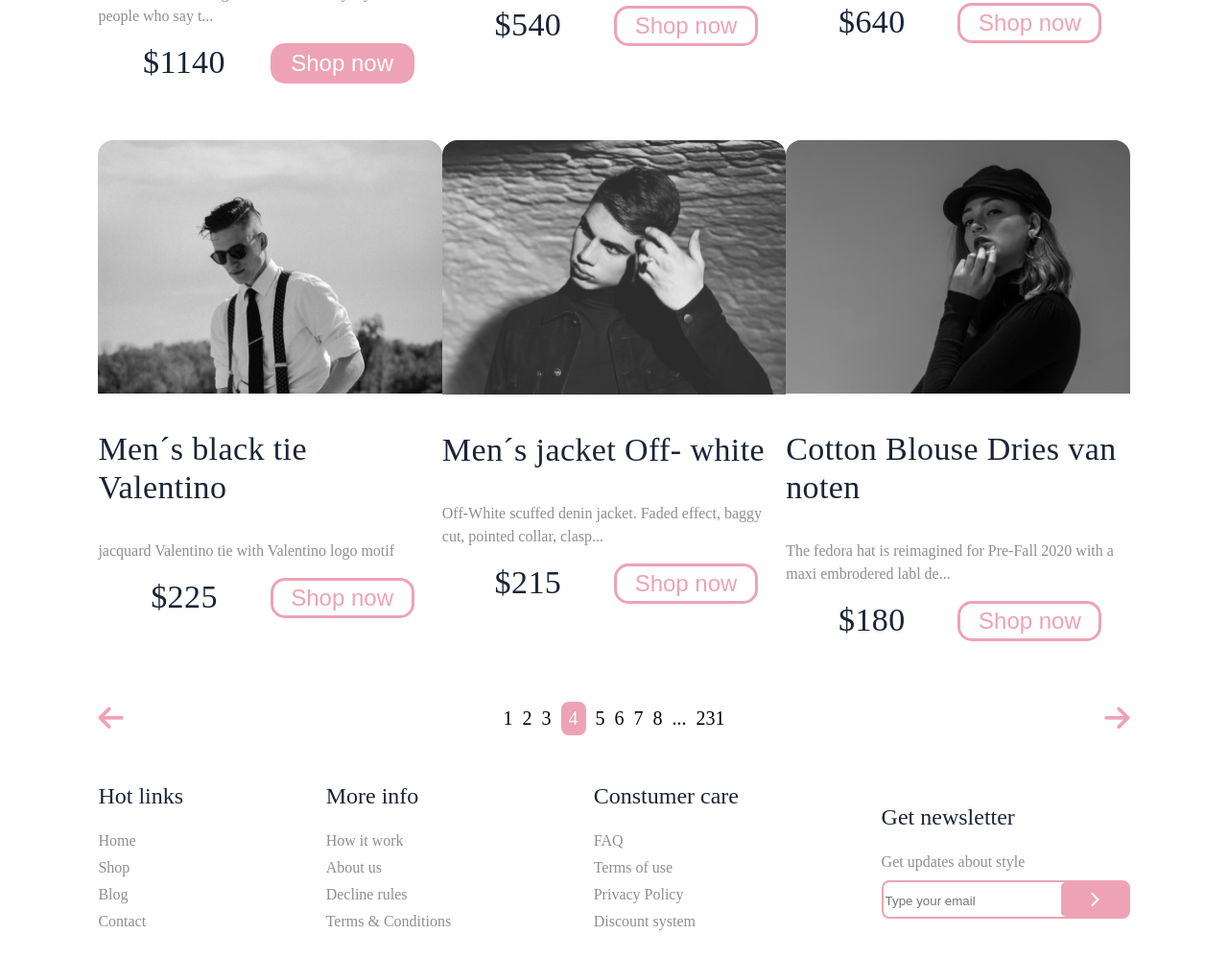
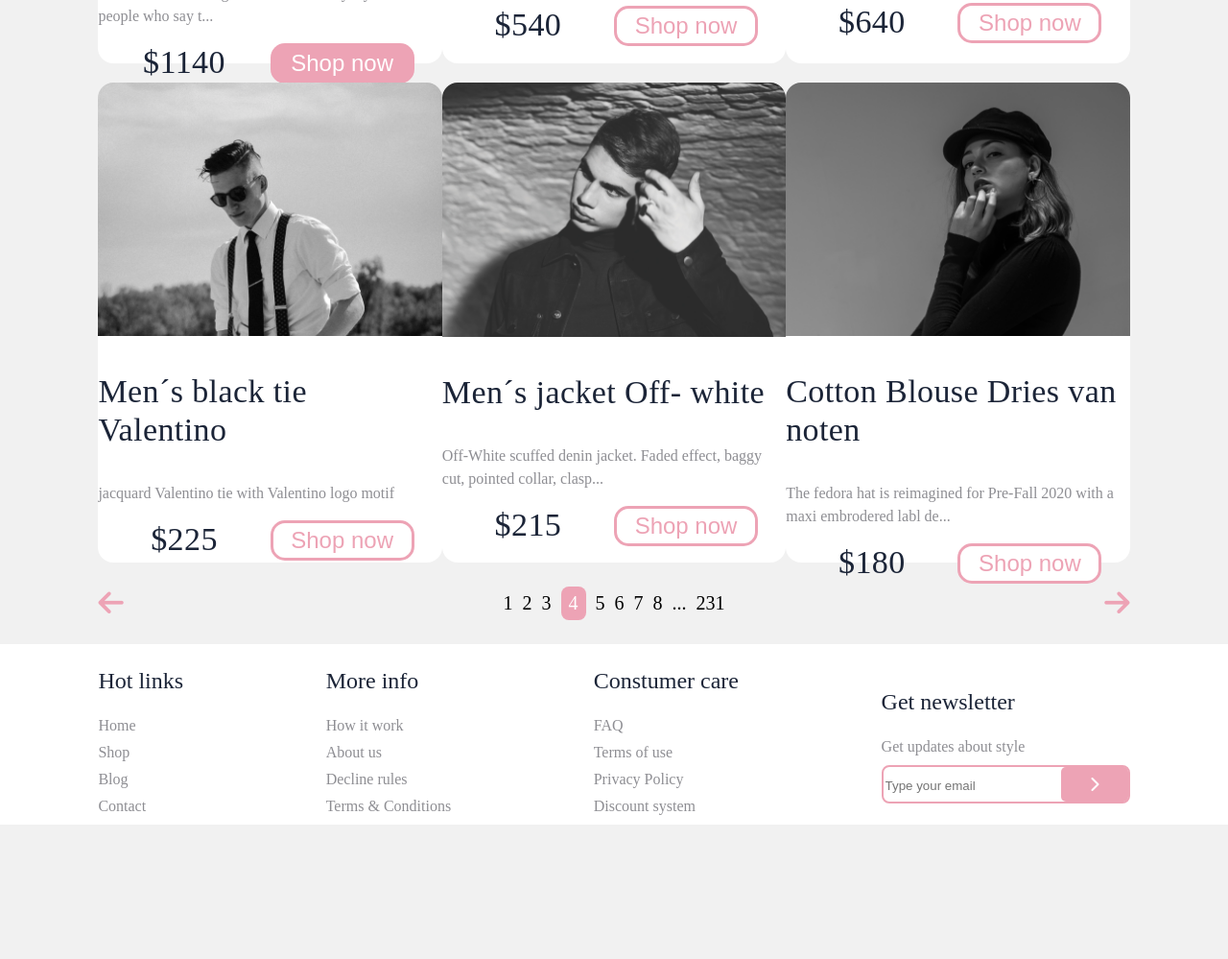
Before and after one commit to Abraham3030/web-development, a website: page views/index.html in a window 1280 px wide. Shown: the part 610-1609 px from the top of the page at 96% size. After the commit the page ends 1489 px from the top, so only its background shows below. Drawn offline with Linux system fonts and the light colour scheme.

Commit message:
Colores de fondo

```diff
--- a/public/css/index.css
+++ b/public/css/index.css
@@ -5,10 +5,13 @@ body {
     margin: 0;
     padding: 0;
     font-family: ".SF NS Display";
+    background-color: #f1f1f1;
 }
 
 header {
     height: 64px;
+    background-color: white;
+    border-radius: 10px;
 }
 .header-content {
 
@@ -209,7 +212,9 @@ section div article img {
 }
 section div article {
     width: 360px;
-    height: 560px;
+    height: 500px;
+    background-color: white;
+    border-radius: 16px;
 }
 .principal, .secundario, .precio-button {
     width: 100%;
@@ -274,6 +279,7 @@ section div article {
     display: flex;
     justify-content: space-between;
     align-items: center;
+
 }
 .numeros {
     list-style: none;
@@ -300,11 +306,15 @@ section div article {
 /*------------------FIN section numeros--------------*/
 
 /*------------------footer--------------*/
+footer{
+    background-color: white;
+}
 .footer {
     margin: 20px 8%;
     display: flex;
     justify-content: space-between;
     align-items: center;
+
 }
 .titulo {
     color: #1B2437;
--- a/views/index.html
+++ b/views/index.html
@@ -235,7 +235,8 @@
         </div>
     </section>
 
-    <footer class="footer">
+    <footer>
+    <div class="contenedor-footer footer">
         <div>
             <p class="titulo">Hot links</p>
             <ul class="list-footer">
@@ -273,6 +274,7 @@
                 <i class="fas fa-chevron-right fake-input-button"></i>
             </div>
         </div>
+    </div>
     </footer>
 
 </body>
```
